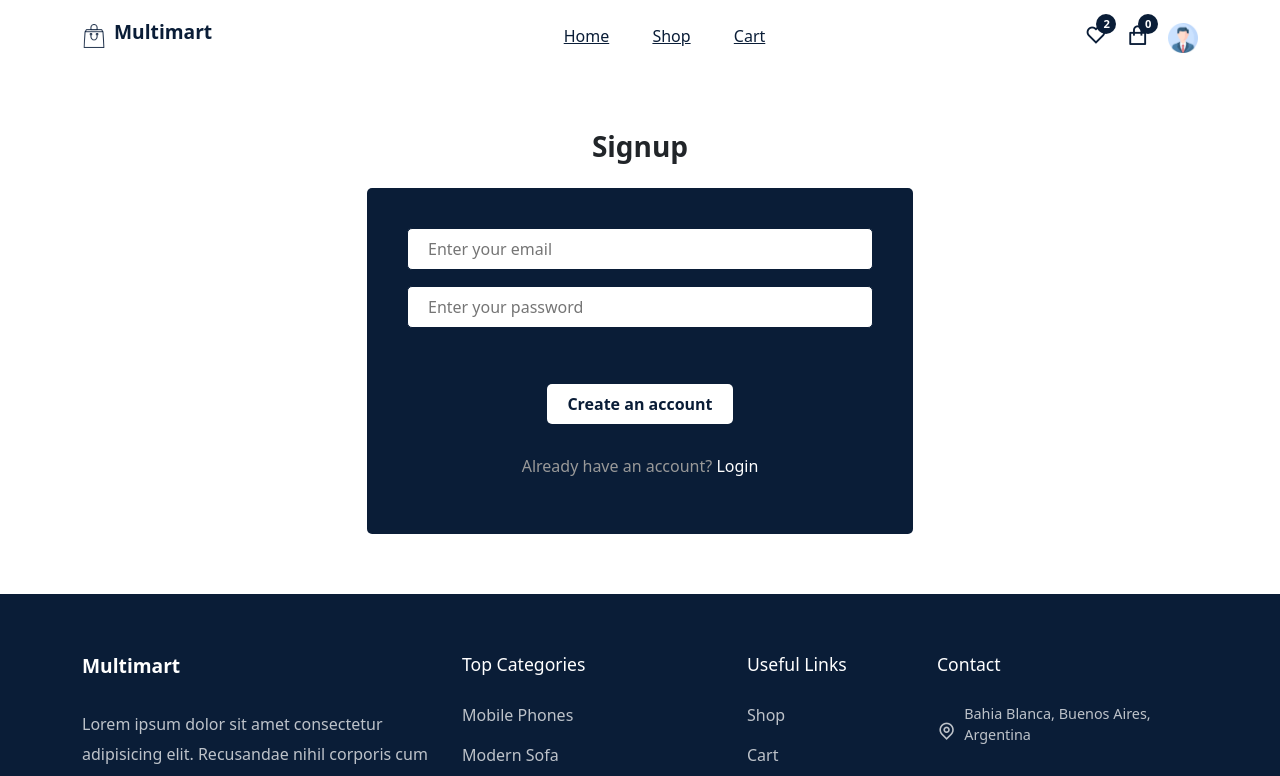
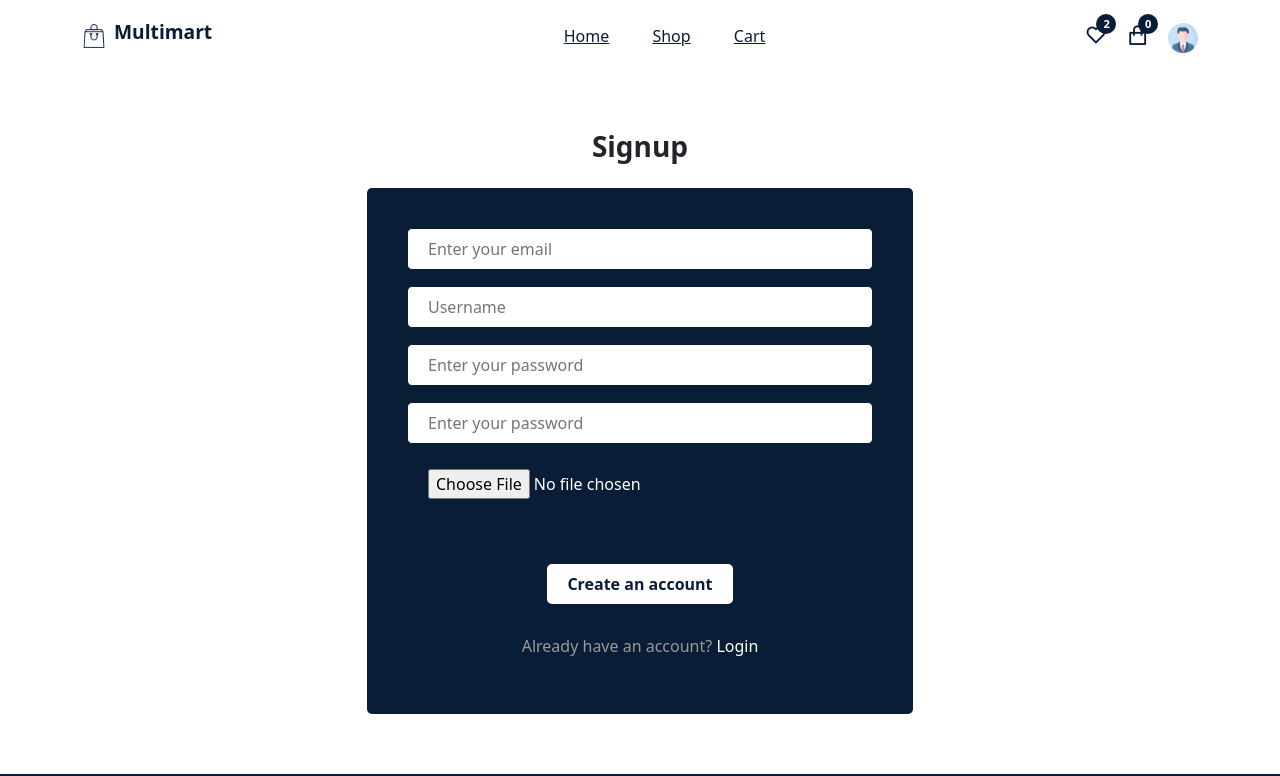
Before and after one commit to AlejoUfano/E-Commerce, a React (Create React App) app: page /signup in a window 1280 px wide. Shown: the top 776 px of the page. Built offline with nearby package versions, Linux system fonts and the light colour scheme.

Commit message:
Fix(Signup) Signup fixes, etc

```diff
--- a/src/components/pages/Signup.jsx
+++ b/src/components/pages/Signup.jsx
@@ -3,10 +3,50 @@ import Helmet from '../organisms/Helmet/Helmet'
 import { Container, Row, Col, Form, FormGroup } from 'reactstrap'
 import { Link } from 'react-router-dom'
 import '../../styles/login.css'
+import { createUserWithEmailAndPassword, updateProfile } from 'firebase/auth'
+import { auth } from '../../firebase.config'
+import { setDoc, doc } from 'firebase/firestore'
+import { storage } from '../../firebase.config'
+import { db } from '../../firebase.config'
+import { toast } from 'react-toastify'
+import { ref, uploadBytesResumable, getDownloadURL } from 'firebase/storage'
 
 const Signup = () => {
+  const [username, setUsername] = useState('')
   const [email, setEmail] = useState('')
   const [password, setPassword] = useState('')
+  const [file, setFile] = useState(null)
+  const [loading, setLoading] = useState(false)
+
+  const signup = async (e) => {
+    e.preventDefault()
+    setLoading(true)
+    try {
+      const user = userCredential.user
+
+      const userCredential = await createUserWithEmailAndPassword(auth,email,password)
+      const storageRef = ref(storage, `images/${Date.now() + username}`)
+      const uploadTask = uploadBytesResumable(storageRef, file)
+      uploadTask.on((error)=>{
+        toast.error(error.message)
+      },()=>{
+        getDownloadURL(uploadTask.snapshot.ref).then(async(downloadURL)=>{
+         await updateProfile(user,{
+            displayName: username,
+            photoURL: downloadURL,
+          })
+          await setDoc(doc(db,'users', user.uid),{
+            uid: user.uid,
+            displayName: username,
+            email,
+            photoURL: downloadURL
+          })
+        })
+      })
+    } catch (error) {
+      toast.error('Somethig went wrong')
+    }
+  }
   return (
     <Helmet title='Signup'>
       <section>
@@ -14,12 +54,21 @@ const Signup = () => {
           <Row>
             <Col lg='6' className='m-auto text-center'>
               <h3 className='fw-bold mb-4'>Signup</h3>
-              <Form className='authForm'>
+              <Form className='authForm' onSubmit={signup}>
                 <FormGroup className='formGroup'>
-                <input type="email" placeholder='Enter your email'value={email} onChange={e=> setEmail(e.target.value)} />
+                <input type="text" placeholder='Enter your email'value={username} onChange={e=> setUsername(e.target.value)} />
+                </FormGroup>
+                <FormGroup className='formGroup'>
+                <input type="email" placeholder='Username'value={email} onChange={e=> setEmail(e.target.value)} />
                 </FormGroup>
                 <FormGroup className='formGroup'>
                 <input type="text" placeholder='Enter your password' value={password} onChange={e=> setPassword(e.target.value)} />
+                </FormGroup>
+                <FormGroup className='formGroup'>
+                <input type="text" placeholder='Enter your password' value={password} onChange={e=> setPassword(e.target.value)} />
+                </FormGroup>
+                <FormGroup className='formGroup'>
+                <input type="file" onChange={e=> setFile(e.target.files[0])} />
                 </FormGroup>
                 <button type='submit' className="buyButton authButton">Create an account</button>
                 <p>Already have an account? <Link to='/login' style={{ textDecoration: 'none' }}>Login</Link></p>
--- a/src/styles/login.css
+++ b/src/styles/login.css
@@ -14,3 +14,7 @@
 .authForm p a {
     color: #fff;
 }
+.authForm input[type= 'file'] {
+    color: #fff;
+    cursor: pointer;
+}
```
